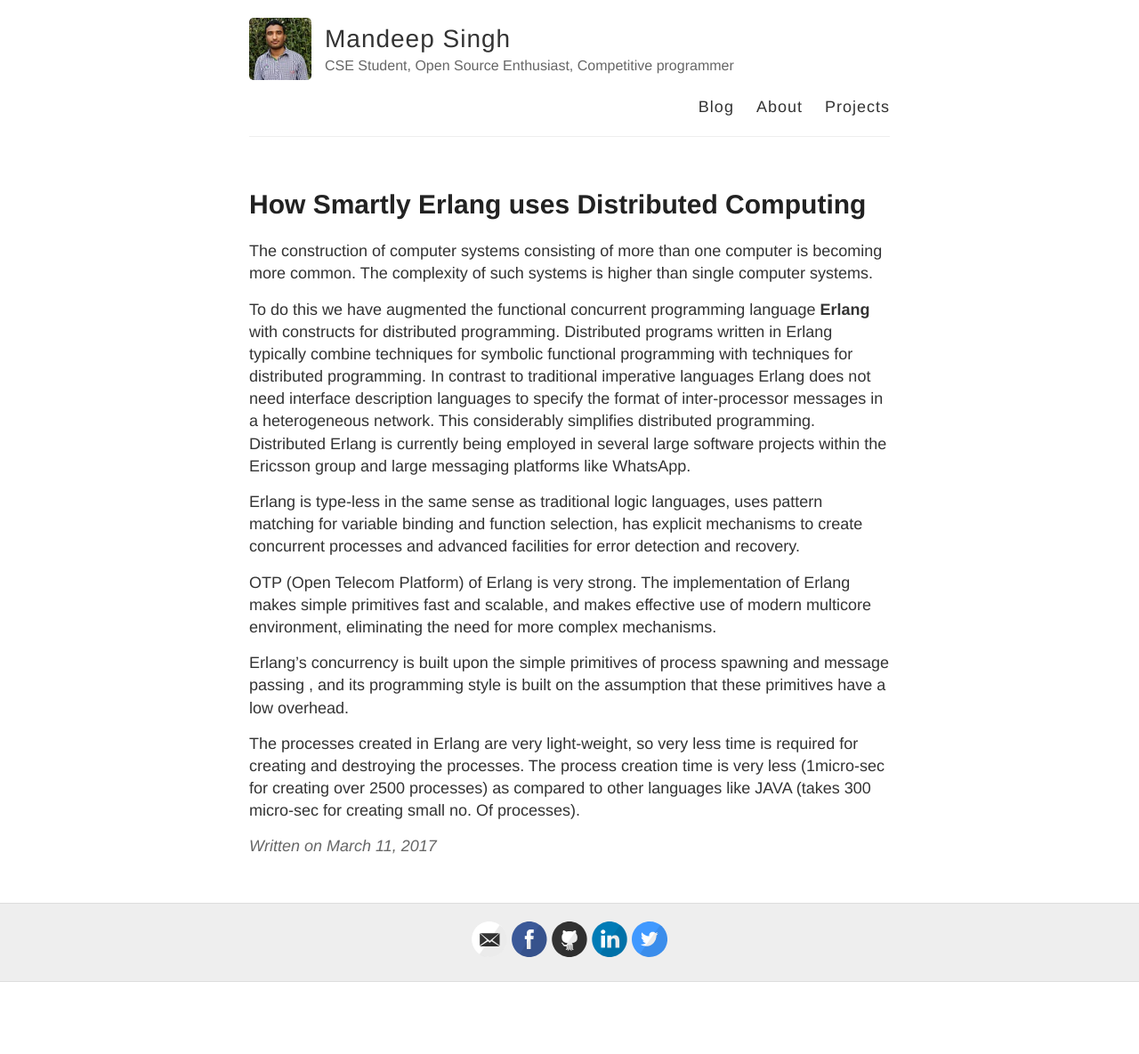
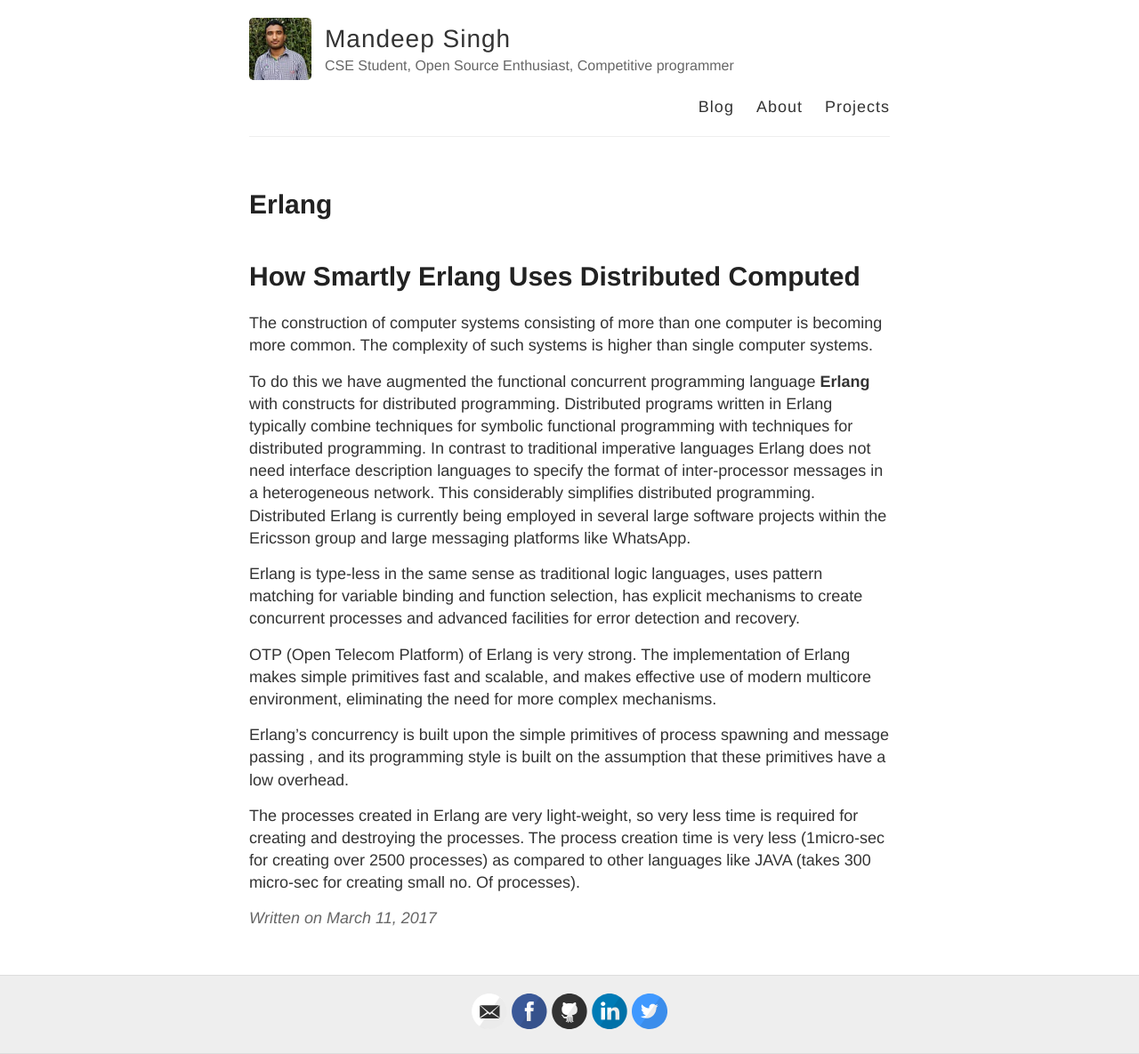
Before and after one commit to msdeep14/msdeep14.github.io, a Jekyll site: the page built from _posts/2017-3-11-Erlang.md, in a window 1280 px wide. Shown: the whole page at 89% size. Built offline with Jekyll 4.4.1, drawn with Linux system fonts in a browser that asks for light colours; before the commit the page ends 1104 px from its top, so only the background shows below that.

Commit message:
Update 2017-3-11-Erlang.md

```diff
--- a/_posts/2017-3-11-Erlang.md
+++ b/_posts/2017-3-11-Erlang.md
@@ -1,8 +1,10 @@
 ---
 layout: post
-title: How Smartly Erlang uses Distributed Computing
+
 ---
 
+How Smartly Erlang Uses Distributed Computed
+=======================================================
 The construction of computer systems consisting of more than one computer is becoming more common. The complexity of such systems is higher than single computer systems.
 
 
```
